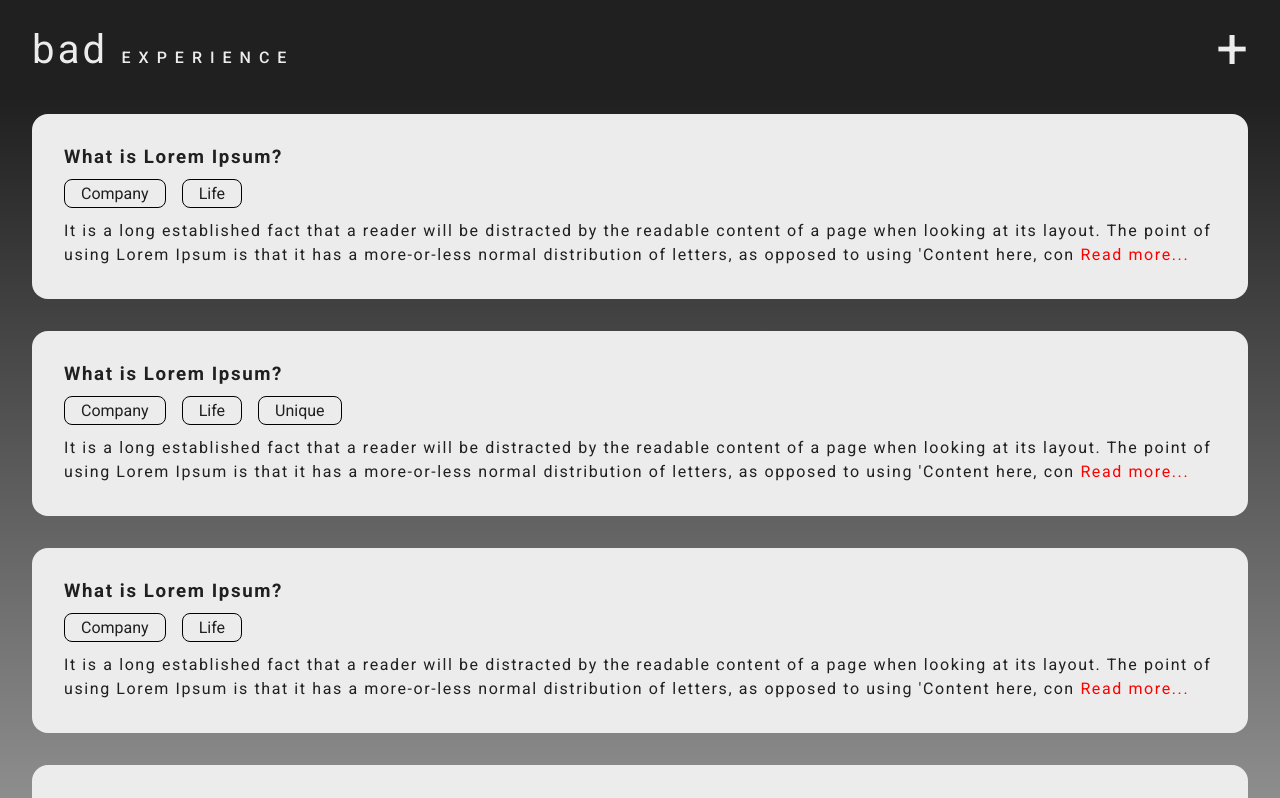
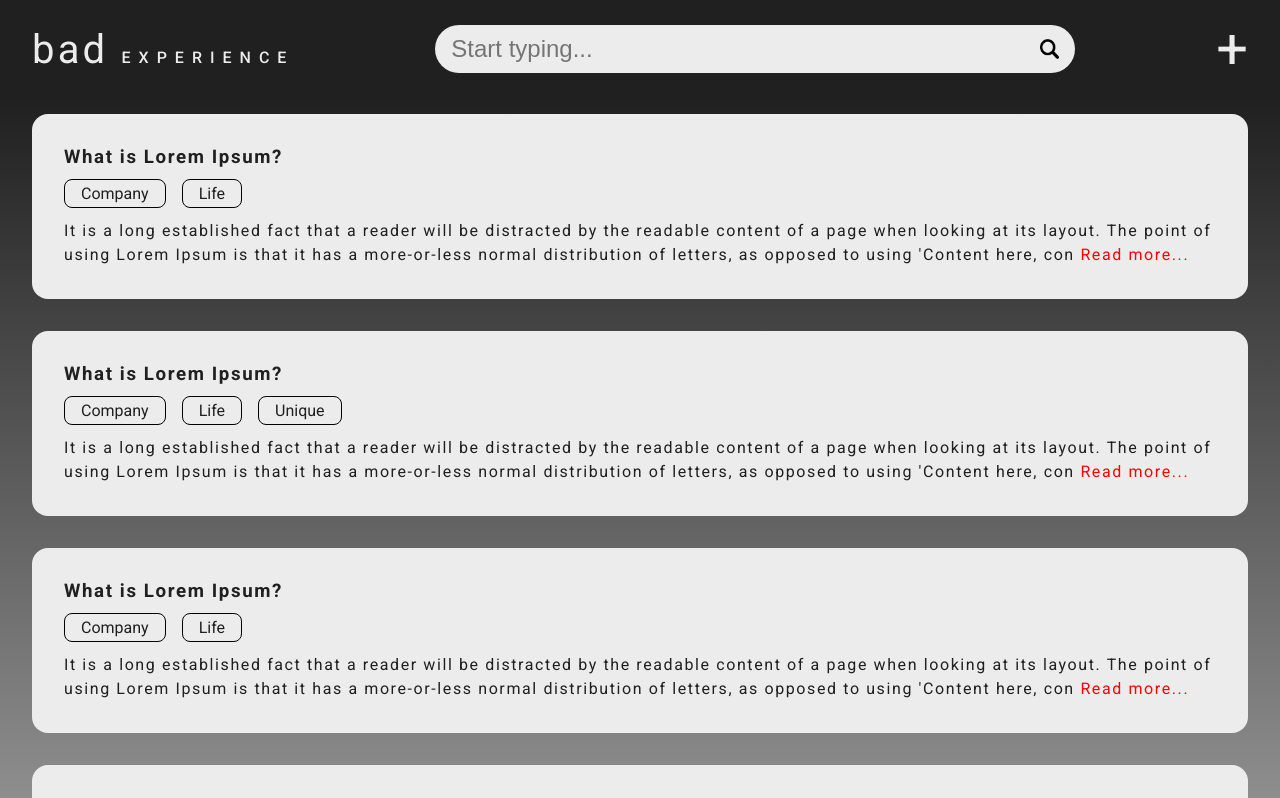
Before and after one commit to hellooohk/bad-experience, a React (Create React App) app: page / in a window 1280 px wide. Shown: the top 798 px of the page. Built offline with nearby package versions, Linux system fonts and the light colour scheme.

Commit message:
Search add

```diff
--- a/src/components/Header.scss
+++ b/src/components/Header.scss
@@ -25,6 +25,27 @@ $color-secondary : rgb(236, 236, 236);
             text-transform: uppercase;
             font-weight: 500;
             letter-spacing: 0.5rem;
+        }
+    }
+    .header__searchBar{
+        background-color: $color-secondary;
+        width: 50%;
+        border-radius: 1.5rem;
+        padding: 0.1rem 1rem;
+        margin: 0 1rem;
+
+        img{
+            width: 1.2rem;
+        }
+        input{
+            font-size: 1.5rem;
+            background-color: $color-secondary;
+            padding: 0.5rem 0;
+            width: 100%;
+            border: none;
+            &:focus-visible{
+                outline: none;
+            }
         }
     }
     .header__items{
--- a/src/components/Header.tsx
+++ b/src/components/Header.tsx
@@ -1,4 +1,5 @@
 import { useState } from "react";
+import Icon from "../assets/magnifying-glass.png";
 import "./Header.scss";
 export const Header = () => {
   const [visible, setVisible] = useState(false);
@@ -10,6 +11,10 @@ export const Header = () => {
       <div className="header__brand">
         <span className="header__brand--first">Bad </span>
         <span className="header__brand--second">Experience</span>
+      </div>
+      <div className="header__searchBar x center">
+         <input type="text" placeholder="Start typing..."/>
+      <img src={Icon} alt="" />
       </div>
       <div className="header__items center y">
         <span className="header__items--open" onClick={handleClick}>{visible ? "-" : "+"}</span>
```
Also changed, not shown: src/assets/magnifying-glass.png (added).
